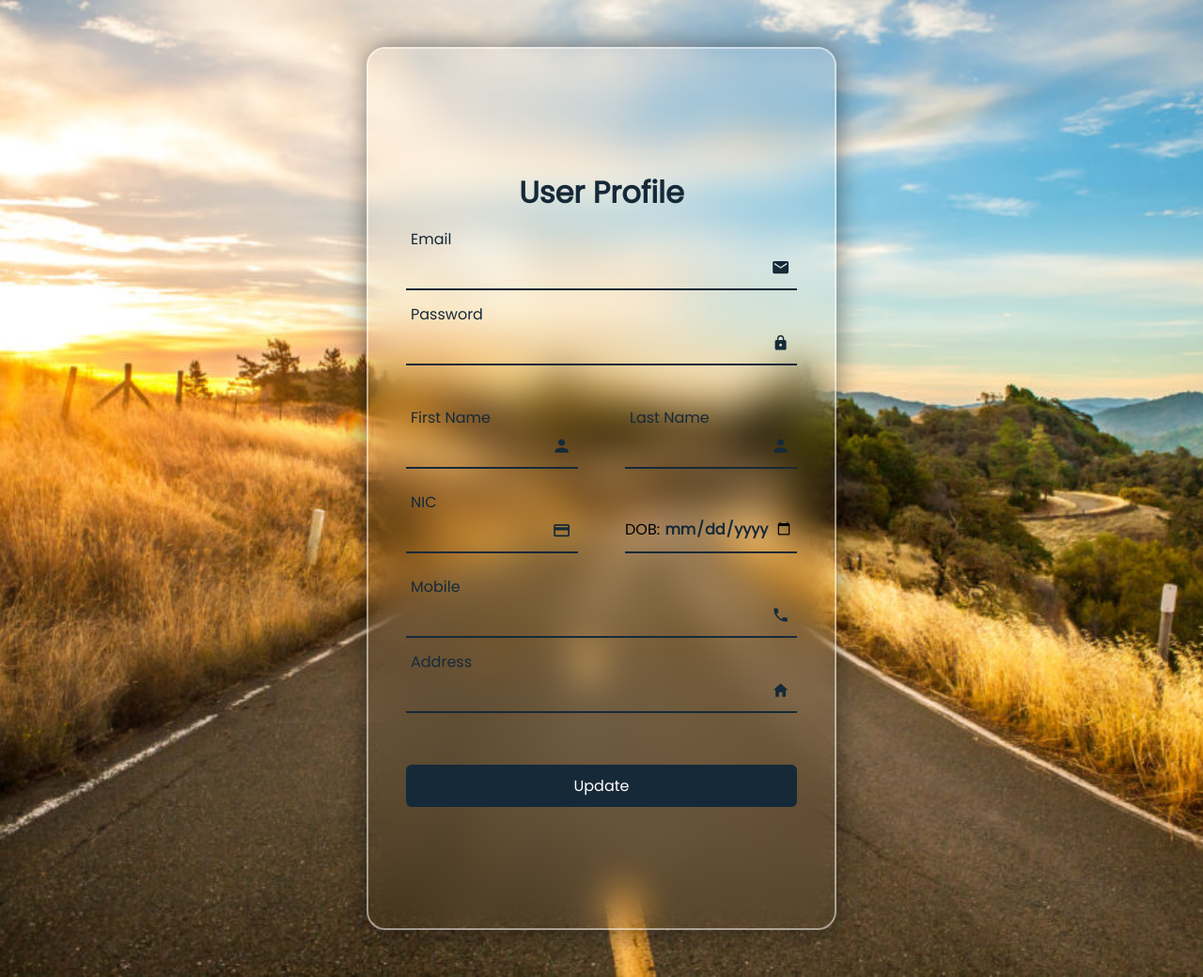
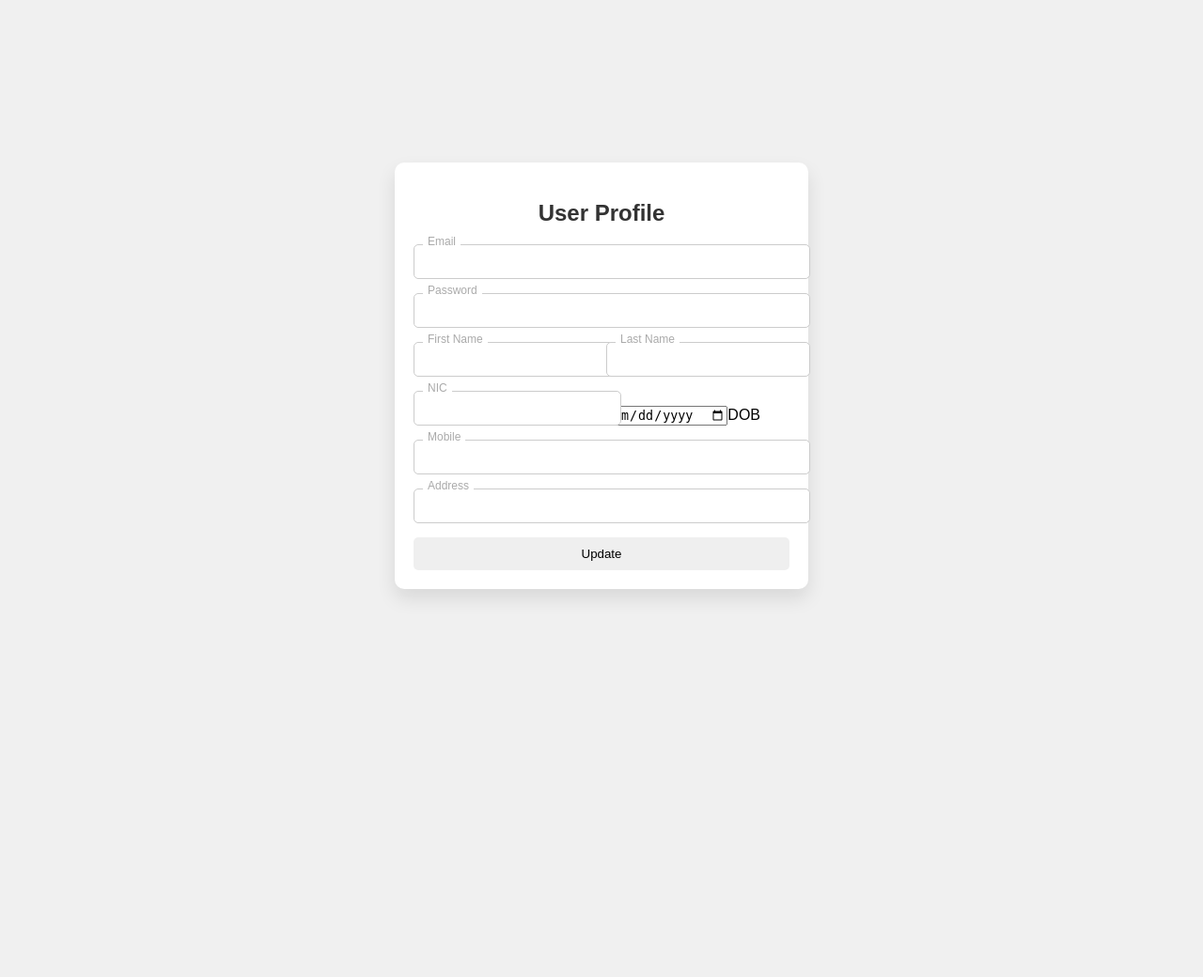
Before and after one commit to Umindu2003/vehicle_rent, a PHP site: page /update.php?updateid=1 in a window 1280 px wide. Shown: the whole page at 94% size. After the commit the page ends 637 px from the top, so only its background shows below. Run offline with PHP 8.4, Linux system fonts and the light colour scheme; data that the repository does not hold is empty.

Commit message:
creating php file and linking them

```diff
--- a/admin.php
+++ b/admin.php
@@ -11,6 +11,7 @@ include 'connect.php';
     <meta charset="UTF-8">
     <title>Admin Portal</title>
     <link rel="stylesheet" href="admin.css">
+    <!-- <link rel="stylesheet" href="admin2.css"> -->
 </head>
 <body>
     <div class="admin-portal">
--- a/index.php
+++ b/index.php
@@ -13,7 +13,7 @@
             </div>
             <ul>
                 <li>
-                <a href="register/register.php">Register</a>
+                <a href="terms$cond/terms$cond.php">Register</a>
                 <a href="login/login.php">Login</a>
                 <a href="#">about</a>
                 <a href="#">contact</a>
--- a/terms&cond/terms&cond.html
+++ b/terms&cond/terms&cond.php
@@ -50,8 +50,8 @@
             <h4>I Agree to these Terms & Conditions</h4>
 
             <div class="buttons">
-                <button class="green">Aceept</button>
-                <button class="grey">Decline</button>
+                <a href="../register/register.php"><button class="green">Aceept</button></a>
+                <a href="../index.php"><button class="grey">Decline</button></a>
             </div>
 
         </div>
--- /dev/null
+++ b/update.css
@@ -0,0 +1,116 @@
+/* reg_styles.css */
+
+body {
+    margin: 0;
+    padding: 0;
+    font-family: Arial, sans-serif;
+    background-color: #f0f0f0;
+}
+
+.wrapper {
+    display: flex;
+    justify-content: center;
+    align-items: center;
+    height: 100vh;
+}
+
+.form-box {
+    background-color: #ffffff;
+    border-radius: 10px;
+    padding: 20px;
+    box-shadow: 0px 10px 20px rgba(0, 0, 0, 0.1);
+    width: 400px;
+}
+
+.form-box h2 {
+    text-align: center;
+    color: #333;
+}
+
+.form {
+    display: flex;
+    flex-direction: column;
+}
+
+.input-box {
+    position: relative;
+    margin-bottom: 15px;
+}
+
+.input-box input {
+    width: 100%;
+    padding: 10px;
+    border: 1px solid #ccc;
+    border-radius: 5px;
+    outline: none;
+    transition: all 0.3s;
+}
+
+.input-box input:focus {
+    border-color: #007BFF;
+}
+
+.input-box label {
+    position: absolute;
+    top: -10px;
+    left: 10px;
+    background: #fff;
+    padding: 0 5px;
+    color: #aaa;
+    font-size: 12px;
+}
+
+/* .input-box .icon {
+    position: absolute;
+    top: 50%;
+    left: 10px;
+    transform: translateY(-50%);
+    color: #aaa;
+}
+
+.input-box .icon ion-icon {
+    font-size: 20px;
+} */
+
+.first-last {
+    display: flex;
+    gap: 10px;
+}
+
+.NIC-DOB {
+    display: flex;
+    gap: 10px;
+}
+
+.btn {
+    padding: 10px;
+    /* background-color: #007BFF; */
+    border: none;
+    border-radius: 5px;
+    cursor: pointer;
+    transition: all 0.3s;
+}
+
+.btn:hover {
+    background-color: #333;
+    color: white;
+}
+
+.gender {
+    margin-bottom: 15px;
+}
+
+.gender input {
+    margin-right: 5px;
+}
+
+.DOB {
+    display: flex;
+    align-items: center;
+}
+
+#email_error,
+#password_error {
+    font-size: 12px;
+    padding-top: 5px;
+}
--- a/update.php
+++ b/update.php
@@ -49,7 +49,7 @@ if(isset($_POST['submit'])){
     <meta name="viewport" content="width=device-width, initial-scale=1.0">
     <title>Update Profile</title>
     <!-- link the css file -->
-    <link rel="stylesheet" href="reg_styles.css">
+    <link rel="stylesheet" href="update.css">
 </head>
 
 <body>
@@ -65,9 +65,9 @@ if(isset($_POST['submit'])){
                 <div class="form1">
 
                     <div class="input-box">
-                        <span class="icon">
+                        <!-- <span class="icon">
                             <ion-icon name="mail"></ion-icon>
-                        </span>
+                        </span> -->
                         <input type="email" id="email" name="email" autocomplete="off" value=<?php echo $email;?>>
                         <label>Email</label>
 
@@ -76,9 +76,9 @@ if(isset($_POST['submit'])){
                     </div>
 
                     <div class="input-box">
-                        <span class="icon">
+                        <!-- <span class="icon">
                             <ion-icon name="lock"></ion-icon>
-                        </span>
+                        </span> -->
                         <input type="password" id="password" name="password" autocomplete="off" value=<?php echo $password;?>>
                         <label>Password</label>
 
@@ -94,16 +94,16 @@ if(isset($_POST['submit'])){
                     <div class="first-last">
 
                         <div class="input-box">
-                            <span class="icon">
+                            <!-- <span class="icon">
                                 <ion-icon name="person"></ion-icon>
-                            </span>
+                            </span> -->
                             <input type="text" name="f_name" autocomplete="off" value=<?php echo $f_name;?>>
                             <label>First Name</label>
                         </div>
                         <div class="input-box">
-                            <span class="icon">
+                            <!-- <span class="icon">
                                 <ion-icon name="person"></ion-icon>
-                            </span>
+                            </span> -->
                             <input type="text" name="l_name" autocomplete="off" value=<?php echo $l_name;?>>
                             <label>Last Name</label>
                         </div>
@@ -119,9 +119,9 @@ if(isset($_POST['submit'])){
                     <div class="NIC-DOB">
 
                         <div class="input-box">
-                            <span class="icon">
+                            <!-- <span class="icon">
                                 <ion-icon name="card"></ion-icon>
-                            </span>
+                            </span> -->
                             <input type="text" name="NIC" autocomplete="off" value=<?php echo $NIC;?>>
                             <label>NIC</label>
                         </div>
@@ -130,27 +130,25 @@ if(isset($_POST['submit'])){
                             <!-- <span class="icon">
                                 <ion-icon name="calendar"></ion-icon>
                             </span> -->
-                            DOB:
                             <input type="date" name="DOB" autocomplete="off" value=<?php echo $DOB;?>>
-
-                            <!-- <label>DOB</label> -->
+                            <label>DOB</label>
                         </div>
 
                     </div>
 
                     <div class="input-box">
-                        <span class="icon">
+                        <!-- <span class="icon">
                             <ion-icon name="call"></ion-icon>
-                        </span>
+                        </span> -->
                         <input type="text" name="mobile" autocomplete="off" value=<?php echo $mobile;?>>
 
                         <label>Mobile</label>
                     </div>
 
                     <div class="input-box">
-                        <span class="icon">
+                        <!-- <span class="icon">
                             <ion-icon name="home"></ion-icon>
-                        </span>
+                        </span> -->
                         <input type="text" name="address" autocomplete="off" value=<?php echo $address;?>>
 
                         <label>Address</label>
--- a/vehicle.html
+++ b/vehicle.php
@@ -13,8 +13,6 @@
             </div>
             <ul class="menu">
 
-                <li clas="menu1"><a href="register.html">Register</a> </li>
-                <li clas="menu1"><a href="signup.html">Sign-up</a></li>
                 <li clas="menu1"><a href="aboutus.html">About-us</a></li>
                 <li clas="menu1"><a href="contact.html">Contact</a></li>
                 <li clas="menu1"><a href="vehicle.html">Vehicle</a></li>
```
Also changed, not shown: admin2.css (added, +81 -0 lines), jscript.js (deleted, +0 -16 lines), login/login.php (+8 -6 lines), register/register.php (+7 -4 lines), admin.css (line endings or trailing spaces).
